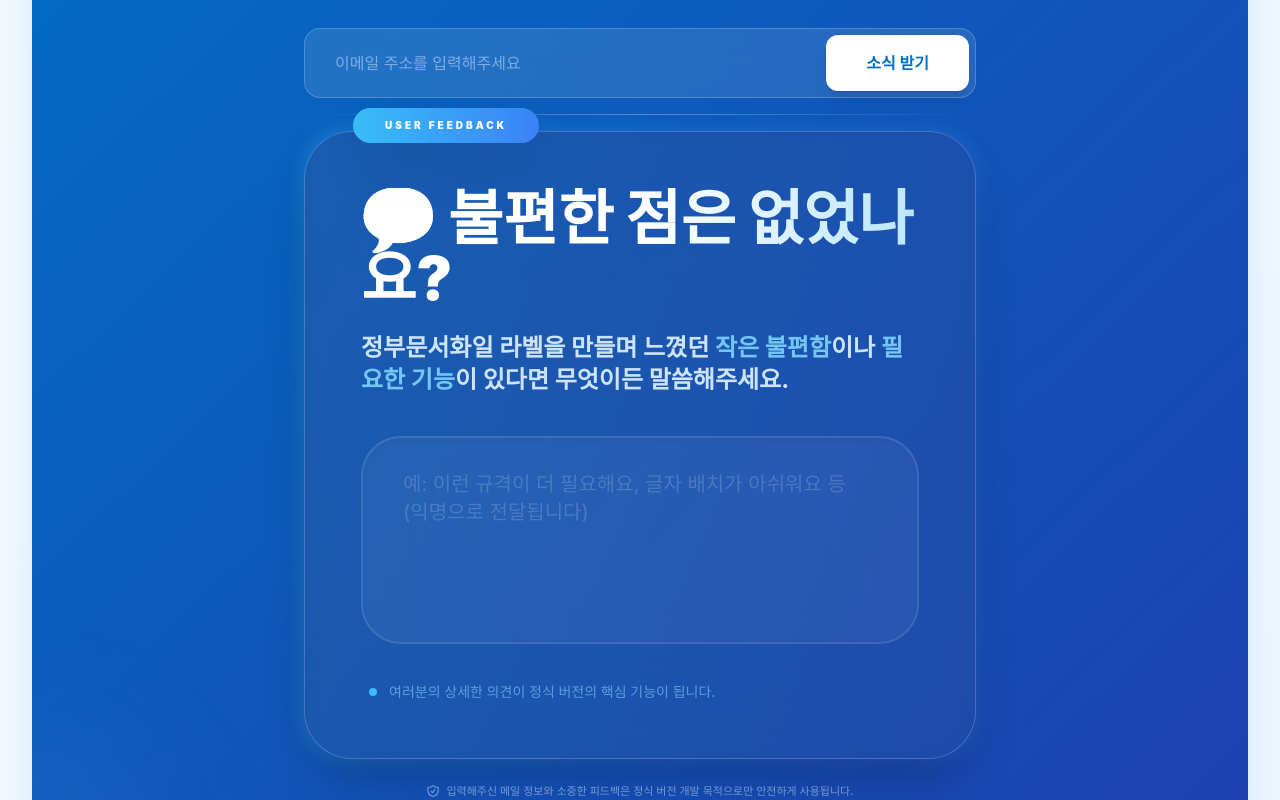
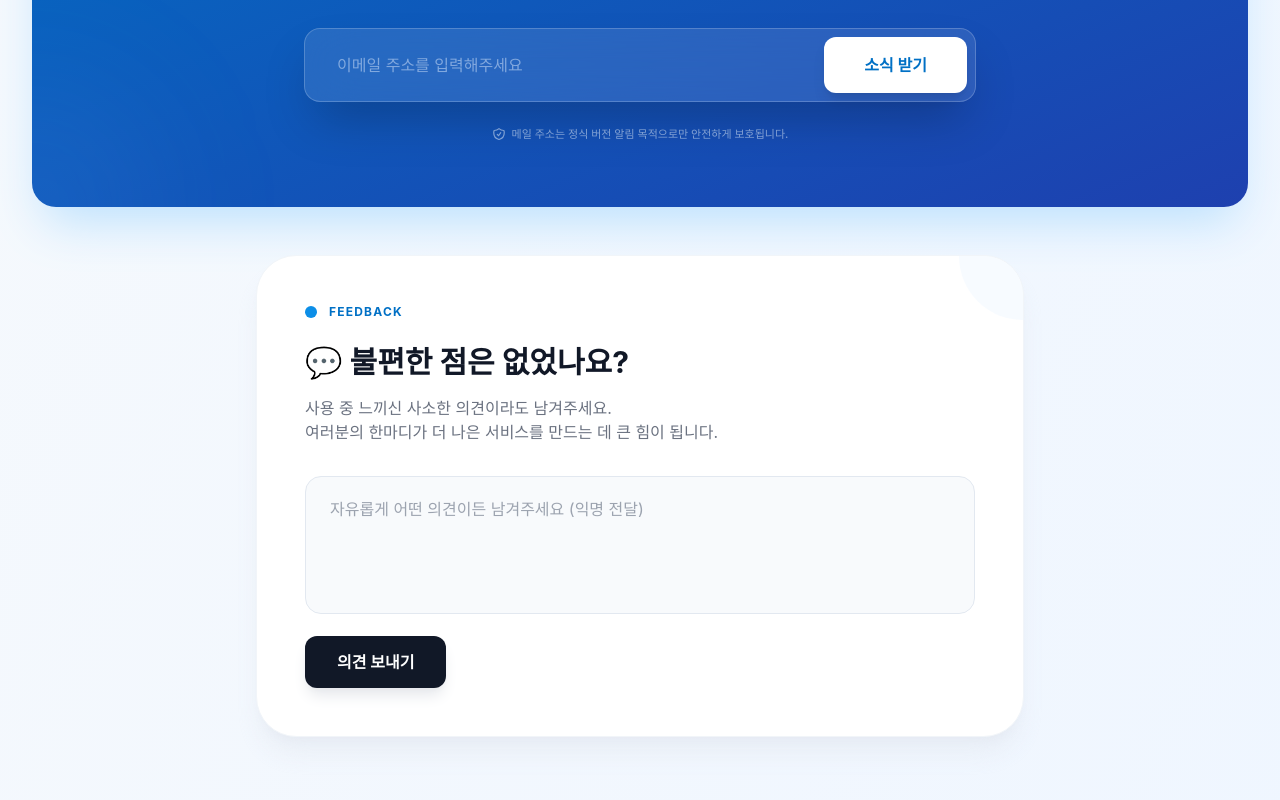
Before and after one commit to roddbstn/label_maker, a Next.js app: page / in a window 1280 px wide. Shown: the part 1720-2520 px from the top of the page. Built offline with nearby package versions, Linux system fonts and the light colour scheme.

Commit message:
style: simplify feedback section into a clean white card

```diff
--- a/src/app/page.tsx
+++ b/src/app/page.tsx
@@ -128,14 +128,14 @@ export default function Home() {
                         <p className="text-blue-100/90 text-lg mb-10 font-medium">
                             베타 서비스 종료 후 더 강력해진 자동화 기능과<br /> 다양한 양식으로 돌아올 정식 버전의 소식을 알려드립니다.
                         </p>
+
                         <form
-                            className="space-y-4"
+                            className="bg-white/10 backdrop-blur-xl border border-white/20 p-2 rounded-2xl flex flex-col sm:flex-row gap-3 shadow-2xl"
                             onSubmit={(e) => {
                                 e.preventDefault();
-                                alert('소중한 의견 감사합니다! 정식 버전 출시 소식도 이메일로 보내드리겠습니다.');
+                                alert('감사합니다! 정식 버전 출시 소식을 이메일로 보내드리겠습니다.');
                             }}
                         >
-                            <div className="flex flex-col sm:flex-row gap-3 p-1.5 bg-white/10 backdrop-blur-xl border border-white/20 rounded-2xl">
                             <input
                                 type="email"
                                 required
@@ -148,47 +148,53 @@ export default function Home() {
                             >
                                 소식 받기
                             </button>
-                            </div>
+                        </form>
 
-                            {/* 시각적 분리선 */}
-                            <div className="mt-32 mb-16 h-px w-full bg-gradient-to-r from-transparent via-white/30 to-transparent"></div>
-
-                            <div className="text-left flex flex-col gap-10">
-                                <div className="relative group">
-                                    <div className="absolute -inset-1 bg-gradient-to-r from-sky-400 to-blue-500 rounded-[3rem] blur opacity-25 group-hover:opacity-50 transition duration-1000 group-hover:duration-200"></div>
-                                    <div className="relative p-10 sm:p-14 bg-blue-900/40 backdrop-blur-3xl border border-white/20 rounded-[3rem] shadow-2xl">
-                                        <div className="absolute -top-6 left-12 px-8 py-2.5 bg-gradient-to-r from-sky-400 to-blue-500 text-white text-[10px] font-black tracking-[0.3em] rounded-full shadow-2xl uppercase">
-                                            User Feedback
-                                        </div>
-
-                                        <label className="block text-4xl sm:text-6xl font-black text-transparent bg-clip-text bg-gradient-to-r from-white via-white to-sky-200 mb-6 leading-[1.1]">
-                                            💬 불편한 점은<br className="sm:hidden" /> 없었나요?
-                                        </label>
-
-                                        <p className="text-sky-100 text-lg sm:text-2xl font-bold leading-relaxed max-w-2xl mb-10 opacity-90">
-                                            정부문서화일 라벨을 만들며 느꼈던 <span className="text-sky-300">작은 불편함</span>이나 <span className="text-sky-300">필요한 기능</span>이 있다면 무엇이든 말씀해주세요.
-                                        </p>
-
-                                        <textarea
-                                            placeholder="예: 이런 규격이 더 필요해요, 글자 배치가 아쉬워요 등 (익명으로 전달됩니다)"
-                                            rows={5}
-                                            className="w-full px-10 py-8 text-xl rounded-[2.5rem] bg-white/5 border-2 border-white/10 text-white placeholder:text-blue-100/20 focus:outline-none focus:ring-4 focus:ring-sky-400/30 transition-all resize-none shadow-inner"
-                                        />
-
-                                        <div className="mt-8 flex items-center gap-3 text-sky-300/60 font-medium text-sm ml-2">
-                                            <span className="flex h-2 w-2 rounded-full bg-sky-400 animate-pulse"></span>
-                                            여러분의 상세한 의견이 정식 버전의 핵심 기능이 됩니다.
-                                        </div>
-                                    </div>
-                                </div>
-                            </div>
-                        </form>
-                        <p className="mt-6 text-[11px] text-blue-200/60 flex items-center justify-center gap-1.5 font-medium">
+                        <p className="mt-6 text-[11px] text-blue-100/60 flex items-center justify-center gap-1.5 font-medium">
                             <svg xmlns="http://www.w3.org/2000/svg" fill="none" viewBox="0 0 24 24" strokeWidth={2} stroke="currentColor" className="w-3.5 h-3.5">
                                 <path strokeLinecap="round" strokeLinejoin="round" d="M9 12.75L11.25 15 15 9.75m-3-7.036A11.959 11.959 0 013.598 6 11.99 11.99 0 003 9.749c0 5.592 3.824 10.29 9 11.623 5.176-1.332 9-6.03 9-11.622 0-1.31-.21-2.571-.598-3.751h-.152c-3.196 0-6.1-1.248-8.25-3.285z" />
                             </svg>
-                            입력해주신 메일 정보와 소중한 피드백은 정식 버전 개발 목적으로만 안전하게 사용됩니다.
+                            메일 주소는 정식 버전 알림 목적으로만 안전하게 보호됩니다.
                         </p>
+                    </div>
+                </section>
+
+                {/* 피드백 섹션 (단순화된 흰색 박스 디자인) */}
+                <section className="mt-12 max-w-3xl mx-auto">
+                    <div className="bg-white rounded-[2.5rem] p-8 sm:p-12 shadow-xl shadow-slate-200/60 border border-slate-100 relative overflow-hidden">
+                        <div className="absolute top-0 right-0 w-32 h-32 bg-primary-50 rounded-full -mr-16 -mt-16 opacity-50"></div>
+                        <div className="relative z-10">
+                            <div className="flex items-center gap-3 mb-6">
+                                <span className="flex h-3 w-3 rounded-full bg-primary-500"></span>
+                                <span className="text-xs font-bold text-primary-600 uppercase tracking-widest">Feedback</span>
+                            </div>
+                            <h3 className="text-2xl sm:text-3xl font-bold text-gray-900 mb-4 leading-tight">
+                                💬 불편한 점은 없었나요?
+                            </h3>
+                            <p className="text-gray-500 mb-8 text-sm sm:text-base leading-relaxed">
+                                사용 중 느끼신 사소한 의견이라도 남겨주세요. <br className="hidden sm:block" />
+                                여러분의 한마디가 더 나은 서비스를 만드는 데 큰 힘이 됩니다.
+                            </p>
+                            <form
+                                onSubmit={(e) => {
+                                    e.preventDefault();
+                                    alert('소중한 피드백 감사합니다! 개발에 적극 반영하겠습니다.');
+                                }}
+                                className="space-y-4"
+                            >
+                                <textarea
+                                    placeholder="자유롭게 어떤 의견이든 남겨주세요 (익명 전달)"
+                                    rows={4}
+                                    className="w-full px-6 py-5 rounded-2xl bg-slate-50 border border-slate-200 text-gray-900 placeholder:text-gray-400 focus:outline-none focus:ring-2 focus:ring-primary-500/20 focus:border-primary-500 transition-all resize-none"
+                                />
+                                <button
+                                    type="submit"
+                                    className="w-full sm:w-auto px-8 py-3.5 bg-gray-900 text-white font-bold rounded-xl hover:bg-gray-800 transition-all active:scale-95 shadow-lg shadow-gray-200"
+                                >
+                                    의견 보내기
+                                </button>
+                            </form>
+                        </div>
                     </div>
                 </section>
             </div>
```
Lines whose indentation alone changed are shown as unchanged.
